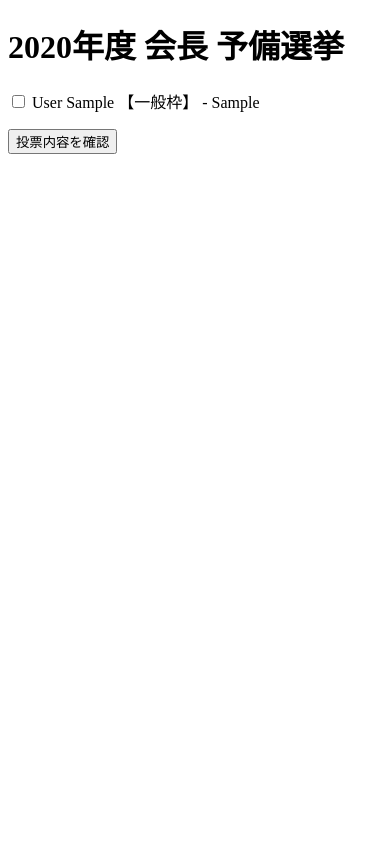
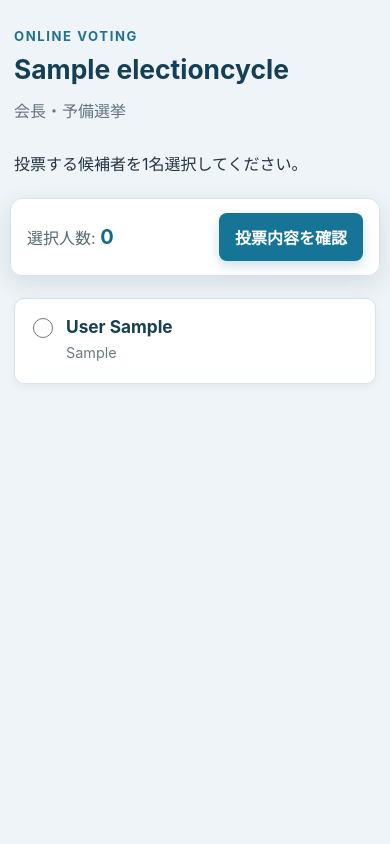
Before and after one commit to pasj-jp/election, a Django app: template election/templates/election/ballot.html in a window 390 px wide. Run offline with Django 5.2, Linux system fonts and the light colour scheme; the template is opened without the code that fills it: values that come from a table or form of the project are taken from there, others are empty; tables that the repository leaves empty hold one stand-in row (values such as "Sample post").

Commit message:
投票画面をスタイリッシュに

```diff
--- a/election/templates/election/ballot.html
+++ b/election/templates/election/ballot.html
@@ -2,135 +2,151 @@
 <html lang="ja">
 <head>
     <meta charset="UTF-8">
-    <title>{{ election }}</title>
+    <meta name="viewport" content="width=device-width, initial-scale=1">
+    <title>{{ election.cycle.name }}</title>
+    <style>
+        :root {
+            color-scheme: light;
+            font-family: -apple-system, BlinkMacSystemFont, "Segoe UI", "Noto Sans JP", sans-serif;
+            color: #243441;
+            background: #eef4f7;
+        }
+        * { box-sizing: border-box; }
+        body { margin: 0; min-height: 100vh; }
+        .page { width: min(860px, 100%); margin: 0 auto; padding: 40px 20px 64px; }
+        .page-header { margin-bottom: 28px; }
+        .eyebrow { margin: 0 0 8px; color: #24718f; font-size: .82rem; font-weight: 700; letter-spacing: .12em; }
+        h1 { margin: 0; color: #153f55; font-size: clamp(1.65rem, 5vw, 2.5rem); line-height: 1.35; }
+        .election-type { margin: 10px 0 0; color: #607482; }
+        .instruction { margin: 0 0 20px; line-height: 1.8; }
+        .action-bar {
+            position: sticky;
+            z-index: 10;
+            top: 0;
+            display: flex;
+            align-items: center;
+            justify-content: space-between;
+            gap: 20px;
+            margin: 0 -8px 22px;
+            padding: 14px 16px;
+            background: rgba(255, 255, 255, .96);
+            border: 1px solid #d7e3e9;
+            border-radius: 12px;
+            box-shadow: 0 8px 24px rgba(26, 67, 87, .12);
+            backdrop-filter: blur(10px);
+        }
+        .selection-count { color: #526975; }
+        .selection-count strong { color: #126b8c; font-size: 1.25rem; }
+        .submit-button {
+            padding: 12px 22px;
+            color: #fff;
+            background: #167596;
+            border: 0;
+            border-radius: 8px;
+            box-shadow: 0 5px 12px rgba(22, 117, 150, .22);
+            cursor: pointer;
+            font: inherit;
+            font-weight: 700;
+        }
+        .submit-button:hover { background: #105d78; }
+        .candidate-list { display: grid; grid-template-columns: repeat(2, minmax(0, 1fr)); gap: 12px; }
+        .candidate {
+            display: flex;
+            align-items: flex-start;
+            gap: 13px;
+            min-height: 86px;
+            padding: 17px 18px;
+            background: #fff;
+            border: 1px solid #d7e3e9;
+            border-radius: 10px;
+            box-shadow: 0 3px 10px rgba(28, 66, 84, .05);
+            cursor: pointer;
+            transition: border-color .15s, box-shadow .15s, transform .15s;
+        }
+        .candidate:hover { border-color: #69a8bd; box-shadow: 0 7px 18px rgba(28, 66, 84, .1); transform: translateY(-1px); }
+        .candidate.selected { background: #f1f9fb; border-color: #2583a2; box-shadow: 0 0 0 2px rgba(37, 131, 162, .12); }
+        .candidate input { width: 20px; height: 20px; margin: 2px 0 0; flex: 0 0 auto; accent-color: #167596; }
+        .candidate-name { display: block; color: #183f52; font-size: 1.08rem; font-weight: 700; }
+        .affiliation { display: block; margin-top: 6px; color: #687b86; font-size: .9rem; line-height: 1.45; }
+        .empty { grid-column: 1 / -1; padding: 30px; text-align: center; background: #fff; border-radius: 10px; }
+        @media (max-width: 640px) {
+            .page { padding: 28px 14px 48px; }
+            .candidate-list { grid-template-columns: 1fr; }
+            .action-bar { margin-inline: -4px; }
+            .submit-button { padding-inline: 16px; }
+        }
+    </style>
 </head>
-
 <body>
-
-<h1>{{ election }}</h1>
+<main class="page">
+    <header class="page-header">
+        <p class="eyebrow">ONLINE VOTING</p>
+        <h1>{{ election.cycle.name }}</h1>
+        <p class="election-type">{{ election.get_office_display }}・{{ election.get_phase_display }}</p>
+    </header>
 
     {% if election.office == "representative" %}
-
-<p>
-    本選挙に推薦する会員を
-    最大10名まで選択してください。
-</p>
-
-<p>
-    選択人数:
-    <strong id="selected-count">0</strong>
-    / 10
-</p>
-
+        <p class="instruction">本選挙に推薦する会員を最大10名まで選択してください。</p>
+    {% else %}
+        <p class="instruction">投票する候補者を1名選択してください。</p>
     {% endif %}
 
+    <form method="post" action="{% url 'election:ballot_confirm' %}">
+        {% csrf_token %}
+        <div class="action-bar">
+            <div class="selection-count">
+                選択人数: <strong id="selected-count">0</strong>
+                {% if election.office == "representative" %}/ 10{% endif %}
+            </div>
+            <button type="submit" class="submit-button">投票内容を確認</button>
+        </div>
 
-<form
-    method="post"
-    action="{% url 'election:ballot_confirm' %}"
->
-
-    {% csrf_token %}
-
+        <div class="candidate-list">
             {% for candidate in candidates %}
-
-        <div>
-
-            <label>
-
+                <label class="candidate">
                     <input
-                    type="checkbox"
+                        type="{% if election.office == 'representative' %}checkbox{% else %}radio{% endif %}"
                         name="candidate"
                         value="{{ candidate.pk }}"
                         class="candidate-checkbox"
+                        {% if candidate.pk in selected_candidate_ids %}checked{% endif %}
                     >
-
-                {{ candidate.member.last_name }}
-                {{ candidate.member.first_name }}
-
-                {% if candidate.member.representative_category == "corporate" %}
-                    【企業枠】
-                {% else %}
-                    【一般枠】
+                    <span>
+                        <span class="candidate-name">{{ candidate.member.last_name }} {{ candidate.member.first_name }}</span>
+                        {% if candidate.member.affiliation %}
+                            <span class="affiliation">{{ candidate.member.affiliation }}</span>
                         {% endif %}
-
-                {% if candidate.member.affiliation %}
-                    -
-                    {{ candidate.member.affiliation }}
-                {% endif %}
-
+                    </span>
                 </label>
-
+            {% empty %}
+                <p class="empty">候補者が登録されていません。</p>
+            {% endfor %}
         </div>
-
-    {% empty %}
-
-        <p>
-            候補者が登録されていません。
-        </p>
-
-    {% endfor %}
-
-    <p>
-        <button type="submit">
-            投票内容を確認
-        </button>
-    </p>
-
     </form>
-
+</main>
 
 <script>
 document.addEventListener("DOMContentLoaded", function () {
+    const choices = document.querySelectorAll(".candidate-checkbox");
+    const counter = document.getElementById("selected-count");
+    const isRepresentative = "{{ election.office|escapejs }}" === "representative";
 
-    const checkboxes =
-        document.querySelectorAll(
-            ".candidate-checkbox"
-        );
-
-    const counter =
-        document.getElementById(
-            "selected-count"
-        );
-
-    function updateCount() {
-
-        const checked =
-            document.querySelectorAll(
-                ".candidate-checkbox:checked"
-            );
-
-        counter.textContent =
-            checked.length;
-
-        checkboxes.forEach(function (checkbox) {
-
-            if (
-                checked.length >= 10
-                && !checkbox.checked
-            ) {
-                checkbox.disabled = true;
-            } else {
-                checkbox.disabled = false;
+    function updateSelection() {
+        const checked = document.querySelectorAll(".candidate-checkbox:checked");
+        counter.textContent = checked.length;
+        choices.forEach(function (choice) {
+            choice.closest(".candidate").classList.toggle("selected", choice.checked);
+            if (isRepresentative) {
+                choice.disabled = checked.length >= 10 && !choice.checked;
             }
-
         });
     }
 
-    checkboxes.forEach(
-        function (checkbox) {
-
-            checkbox.addEventListener(
-                "change",
-                updateCount
-            );
-
-        }
-    );
-
-    updateCount();
+    choices.forEach(function (choice) {
+        choice.addEventListener("change", updateSelection);
+    });
+    updateSelection();
 });
 </script>
-
 </body>
 </html>
```
Also changed, not shown: election/templates/election/ballot_confirm.html (+5 -9 lines). Lines whose indentation alone changed are shown as unchanged.
